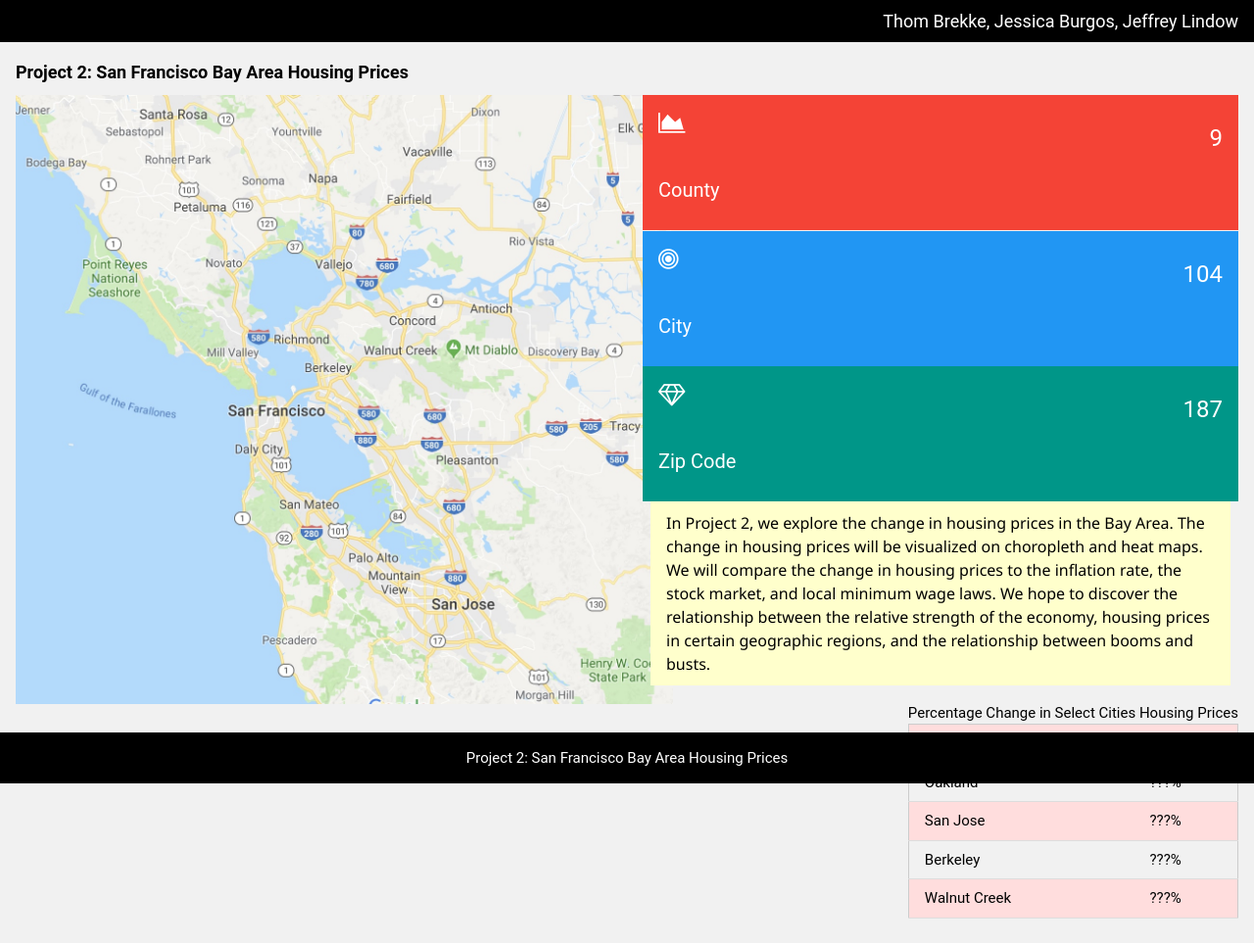
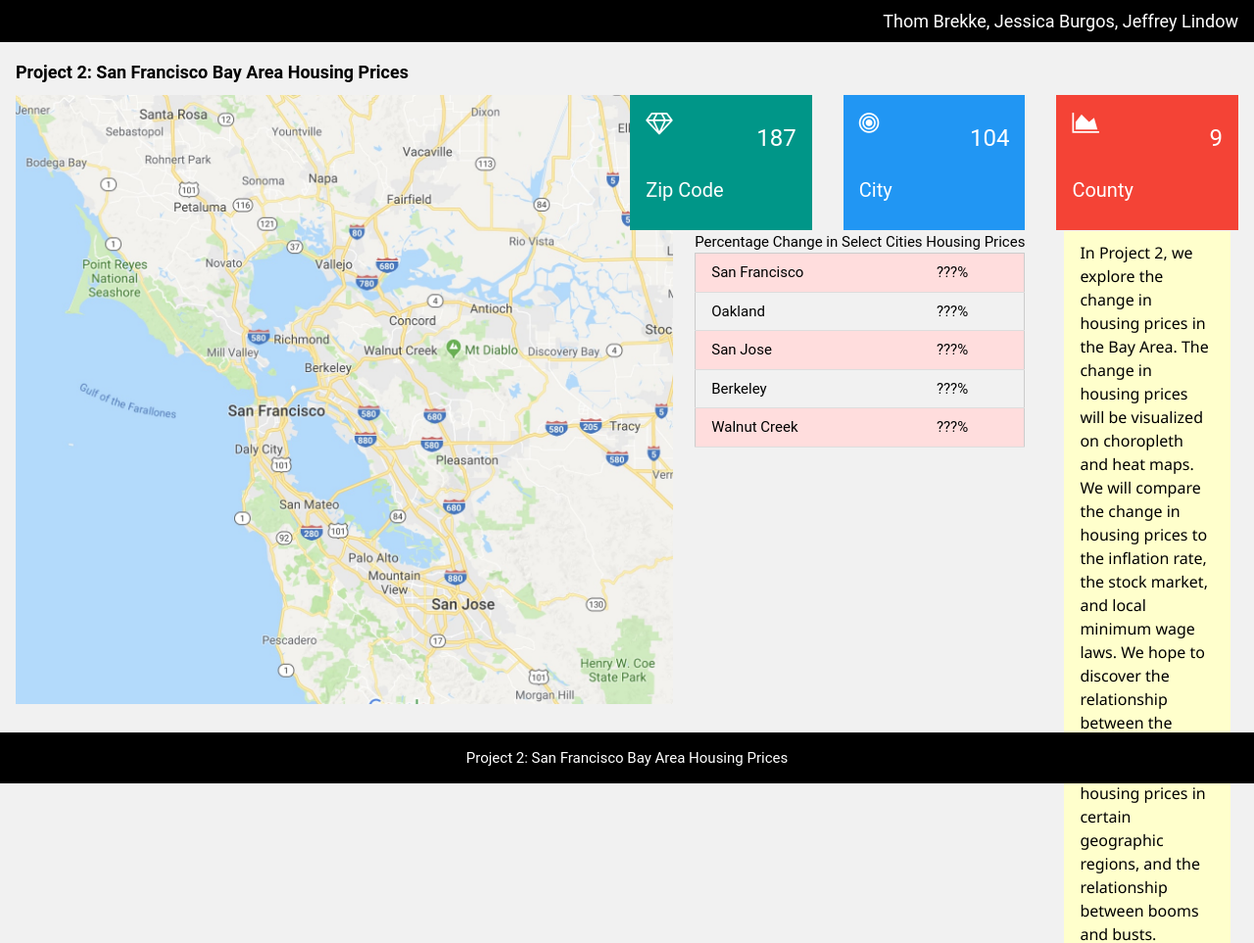
Before and after one commit to tcbrekke/project-2, a plain HTML site: page index.html in a window 1280 px wide. Shown: the top 963 px of the page at 98% size. Drawn offline with nearby package versions, Linux system fonts and the light colour scheme; files whose address does not match are found by name.

Commit message:
Add files via upload

```diff
--- a/style.css
+++ b/style.css
@@ -159,10 +159,15 @@ body {
 } */
 
 .halfsies {
-  width: 50% !important;
+  width: 17% !important;
+  position: relative;
   float: right;
 }
 
 .mappy {
   width: 100% !important;
 }
+
+.topfive {
+  float: right;
+}
```
